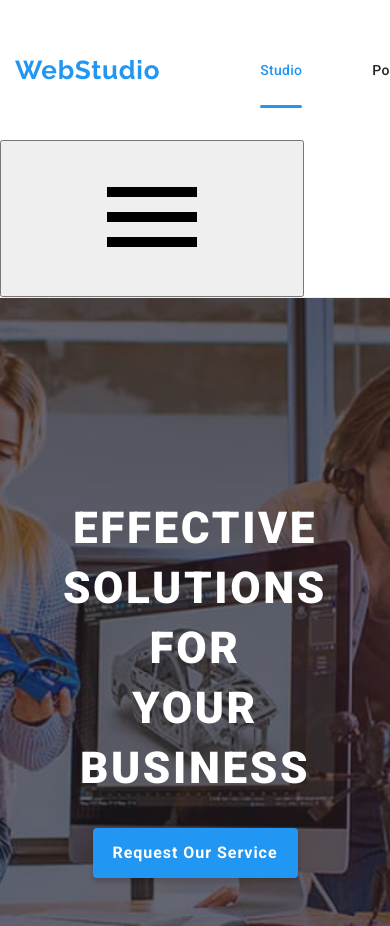
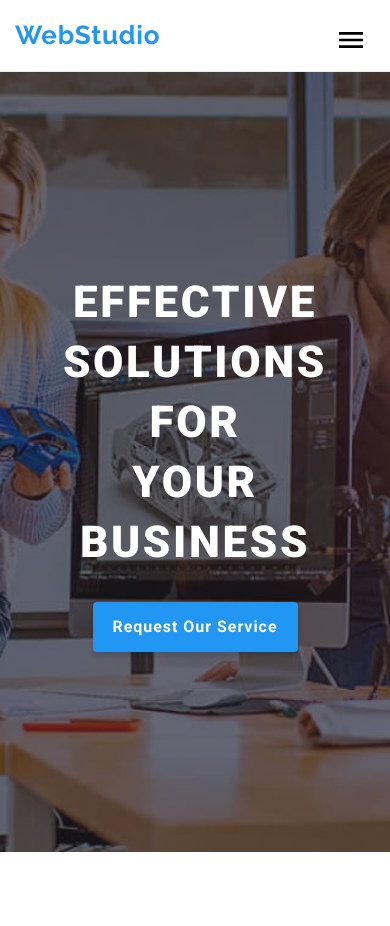
Before and after one commit to ryiephry/goit-markup-hw-8, a plain HTML site: page index.html in a window 390 px wide. Shown: the top 926 px of the page. Drawn offline with nearby package versions, Linux system fonts and the light colour scheme.

Commit message:
header done for mobile

```diff
--- a/index.html
+++ b/index.html
@@ -23,6 +23,18 @@
 
                 <a href="./index.html" class="logo">WebStudio
                 </a>
+
+                <div>
+                    <button class="mobile-button">
+
+                        <svg class="mobile-icon" width="24px" height="24px">
+
+                            <use href="/images/sprite.svg#icon-toggle-menu">
+
+                            </use>
+                        </svg>
+                    </button>
+                </div>
 
                 <ul class="navigation">
 
@@ -75,16 +87,7 @@
             </ul>
         </div>
 
-        <div>
-            <button class="mobile-button">
-                <svg class="mobile-icon">
 
-                    <use href="/images/sprite.svg#icon-toggle-menu">
-
-                    </use>
-                </svg>
-            </button>
-        </div>
     </header>
 
     <main class="main-section">
--- a/sass/layout/_header.scss
+++ b/sass/layout/_header.scss
@@ -126,12 +126,61 @@ $accent-color:#2196f3;
     transform: scaleX(1);
 }
 
+.mobile-button {
+    display:none;
+    background-color:white;
+    border-radius:20px;
+    border:none;
 
-@media screen and (min-width: 500px) {
+    &:hover
+    &:focus {
+            color: #2196F3;
+            background-color:gray;
+        }
+}
 
-    .header-section {
 
-        background-color: rgb(200, 130, 0);
-    }
+.mobile-icon {
+    min-width:40px;
+    min-height:40px;
 
 }
+
+
+
+@media screen and (max-width: 480px) {
+
+    .mobile-button {
+    display:block;
+    position:absolute;
+    right:5%;
+    min-width: 40px;
+    min-height: 40px;
+    transition:color 250ms var(--main-q-b);
+
+
+    &:hover ,
+    &:focus {
+    color:#2196F3;
+    }
+}
+
+
+  .header-container {
+      padding-top: 20px;
+      padding-bottom: 20px;
+  }
+
+  .navigation {
+      display: none;
+
+  }
+
+  .contact-info {
+      display: none;
+  }
+
+  .hero__titles {
+    font-size: 25px;
+  }
+}
```
Also changed, not shown: css/main.css, css/main.min.css, sass/main.css (deleted), 3 other files.
